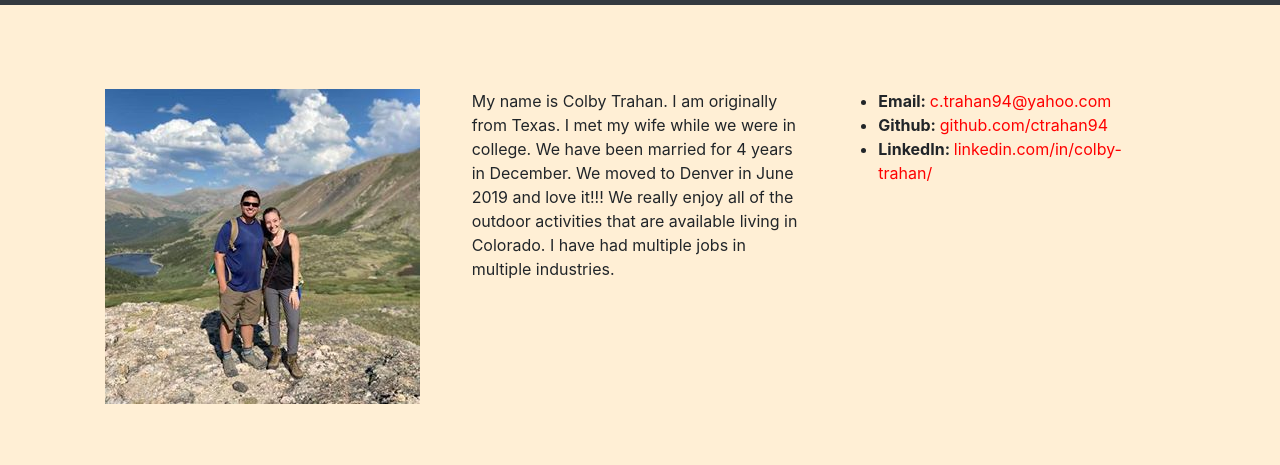
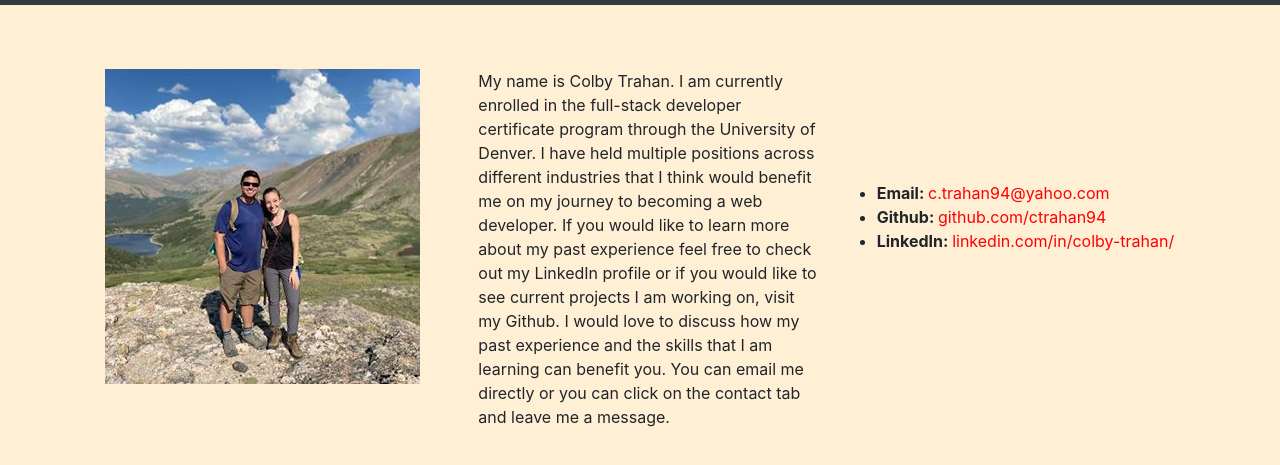
Before and after one commit to ctrahan94/homework2_responsive_portfolio, a plain HTML site: page index.html in a window 1280 px wide. Shown: the part 51-516 px from the top of the page. Drawn offline with nearby package versions, Linux system fonts and the light colour scheme.

Commit message:
Updated my information on the hompage

```diff
--- a/index.html
+++ b/index.html
@@ -46,17 +46,12 @@
       </div>
 
       <div class="col-12 col-md-4">
-        <p class="center">My name is Colby Trahan. I am originally from Texas. I met my wife
-          while we were in college.
-          We have been married for 4 years in December. We moved to Denver in June 2019 and love it!!! We really enjoy
-          all
-          of the outdoor activities that are available living in Colorado. I have had multiple jobs in multiple
-          industries.</p>
+        <p class="center">My name is Colby Trahan. I am currently enrolled in the full-stack developer certificate program through the University of Denver. I have held multiple positions across different industries that I think would benefit me on my journey to becoming a web developer. If you would like to learn more about my past experience feel free to check out my LinkedIn profile or if you would like to see current projects I am working on, visit my Github. I would love to discuss how my past experience and the skills that I am learning can benefit you. You can email me directly or you can click on the contact tab and leave me a message.</p>
         <div class="col-12 col-md-4">
         </div>
       </div>
 
-      <div class="col-12 col-md-4">
+      <div class="test" class="col-12 col-md-4">
         <ul class="center">
           <li><strong> Email: </strong> <a class="links" href="mailto:john@example.com">c.trahan94@yahoo.com</a></li>
           <li><strong> Github: </strong> <a class="links" href="https://github.com/ctrahan94"
--- a/style.css
+++ b/style.css
@@ -1,9 +1,5 @@
-/* img {
-    padding-top:5%;
-} */
-
-  .row {
-    padding: 20px;
+.row {
+    padding-left: 20px;
   }
 
 body {
@@ -27,3 +23,7 @@ main {
 .links {
 color: red;
 }
+
+.test {
+  padding-top: 10%;
+}
```
